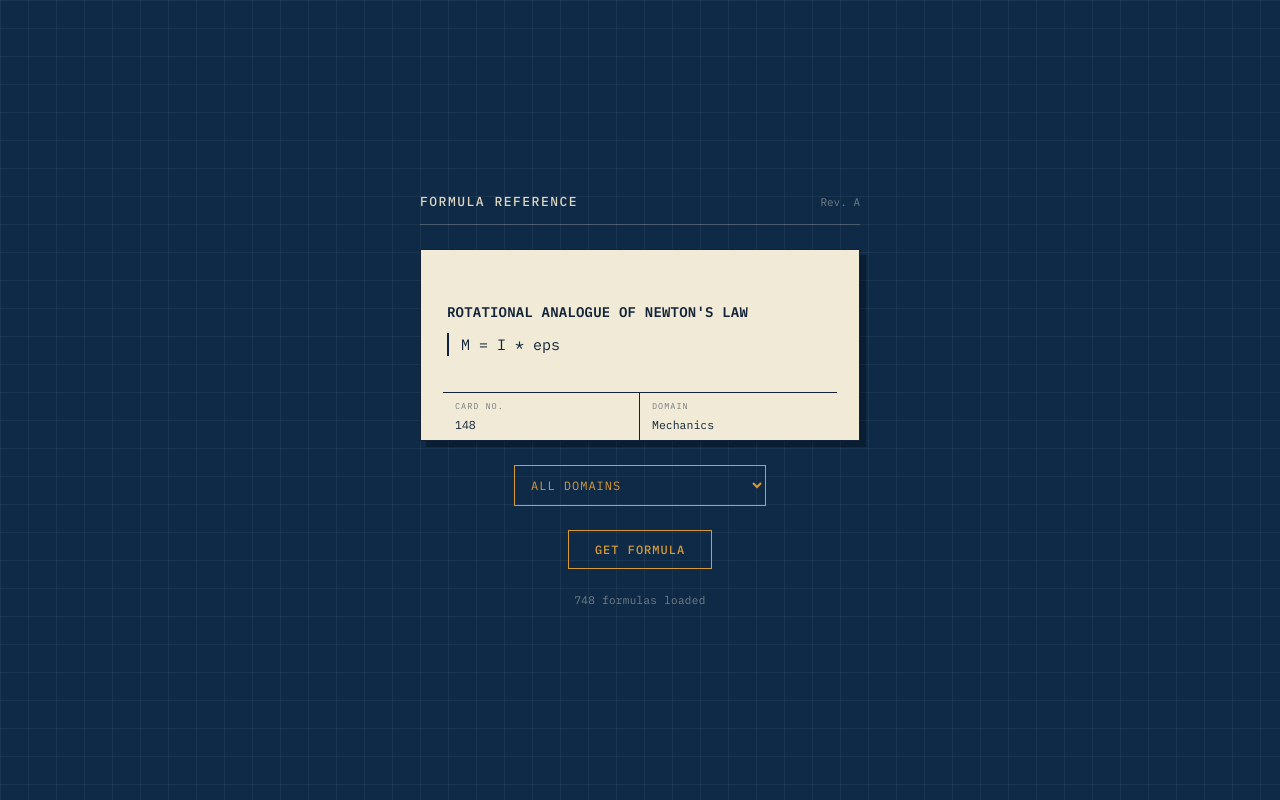
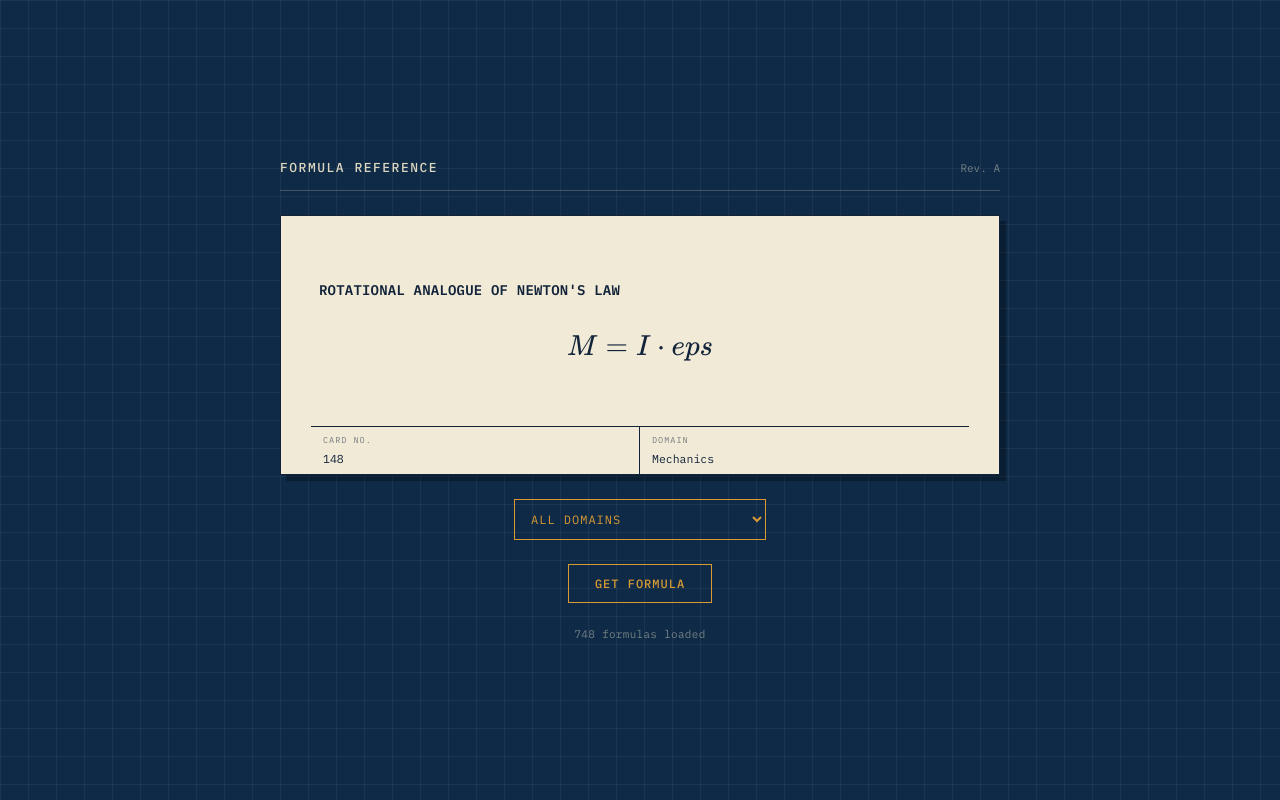
Before and after one commit to SkillichSE/formulas, a plain HTML site: page index.html in a window 1280 px wide. Both pictures are taken after a click on the button "GET FORMULA". Drawn offline with nearby package versions, Linux system fonts and the light colour scheme.

Commit message:
Update index.html

```diff
--- a/index.html
+++ b/index.html
@@ -5,7 +5,8 @@
 <meta name="viewport" content="width=device-width, initial-scale=1">
 <title>Formula Catalog</title>
 <link rel="preconnect" href="https://fonts.googleapis.com">
-<link href="https://fonts.googleapis.com/css2?family=IBM+Plex+Mono:wght@400;500;600&family=IBM+Plex+Sans:wght@400;500;600&family=IBM+Plex+Sans+Condensed:wght@500;600&display=swap" rel="stylesheet">
+<link href="https://fonts.googleapis.com/css2?family=IBM+Plex+Mono:wght@400;500;600&family=IBM+Plex+Sans:wght@400;500;600&display=swap" rel="stylesheet">
+<script src="https://cdn.jsdelivr.net/npm/mathjax@3/es5/tex-mml-chtml.js"></script>
 <style>
 :root{
   --blueprint:       #0E2A47;
@@ -45,7 +46,7 @@ body::before{
 
 .wrap{
   width:100%;
-  max-width:440px;
+  max-width:720px;
   display:flex;
   flex-direction:column;
   align-items:center;
@@ -83,7 +84,7 @@ h1{
   position:relative;
   background: var(--paper);
   color: var(--card-ink);
-  padding: 24px 22px 0;
+  padding: 30px 30px 0;
   border: 1px solid var(--card-ink);
   box-shadow: 6px 6px 0 rgba(0,0,0,0.28);
 }
@@ -101,11 +102,11 @@ h1{
 .crop.tl{ top:-1px; left:-1px; border-right:none; border-bottom:none; }
 .crop.br{ bottom:-1px; right:-1px; border-left:none; border-top:none; }
 .card-body{
-  min-height:118px;
+  min-height:180px;
   display:flex;
   flex-direction:column;
   justify-content:center;
-  padding: 14px 4px 22px;
+  padding: 24px 8px 32px;
 }
 .placeholder{
   color: rgba(18,35,58,0.4);
@@ -122,11 +123,19 @@ h1{
   margin-bottom:12px;
 }
 .formula{
-  font-family:'IBM Plex Mono', monospace;
-  font-size:15px;
-  border-left: 2px solid var(--card-ink);
-  padding:2px 0 2px 12px;
-  word-break: break-word;
+  min-height:72px;
+  display:flex;
+  align-items:center;
+  justify-content:center;
+  text-align:center;
+  padding:12px 8px;
+  overflow-x:auto;
+  font-size:1.55rem;
+  line-height:1.6;
+}
+.formula mjx-container{
+  margin:0 !important;
+  max-width:100%;
 }
 .title-block{
   border-top: 1px solid var(--card-ink);
@@ -226,6 +235,28 @@ const cardDomain = document.getElementById('cardDomain');
 const btn = document.getElementById('drawBtn');
 const statusLine = document.getElementById('statusLine');
 const domainSelect = document.getElementById('domainSelect');
+function toLatex(value){
+  let s = String(value).trim();
+  s = s.replace(/sqrt\s*\(([^()]*)\)/g, '\\sqrt{$1}');
+  s = s.replace(/\bC\(([^,]+),([^\)]+)\)/g, '\\binom{$1}{$2}');
+  s = s.replace(/\b(sum|prod)\b/g, m => m === 'sum' ? '\\sum' : '\\prod');
+  s = s.replace(/([A-Za-z])([0-9]+)/g, '$1_{$2}');
+  s = s.replace(/\^\(([^()]*)\)/g, '^{$1}');
+  s = s.replace(/\^([A-Za-z0-9]+)/g, '^{$1}');
+  s = s.replace(/\b(sin|cos|tan|cot|sec|csc|log|ln|exp|arcsin|arccos|arctan)\b/g, '\\$1');
+  s = s.replace(/\bpi\b/gi, '\\pi');
+  s = s.replace(/\bDelta\b/g, '\\Delta');
+  s = s.replace(/\b(alpha|beta|gamma|theta|lambda|mu|rho|sigma|phi|omega)\b/gi, '\\$1');
+  s = s.replace(/\+\-/g, '\\pm');
+  s = s.replace(/!=/g, '\\ne');
+  s = s.replace(/<=/g, '\\le');
+  s = s.replace(/>=/g, '\\ge');
+  s = s.replace(/\*/g, '\\cdot ');
+  s = s.replace(/\//g, ' / ');
+  s = s.replace(/\|([^|]+)\|/g, '\\left|$1\\right|');
+  return s;
+}
+
 function draw(){
   if(FORMULAS.length === 0) return;
   const pool = domainSelect.value === 'ALL'
@@ -237,7 +268,8 @@ function draw(){
   placeholder.style.display = 'none';
   content.style.display = 'block';
   lawName.textContent = item.name;
-  formulaText.textContent = item.formula;
+  formulaText.innerHTML = '<span>\\(' + toLatex(item.formula) + '\\)</span>';
+  MathJax.typesetPromise([formulaText]);
   cardNo.textContent = String(idx + 1).padStart(3, '0');
   cardDomain.textContent = item.domain || item.category || '—';
   cardEl.classList.remove('drawn');
```
